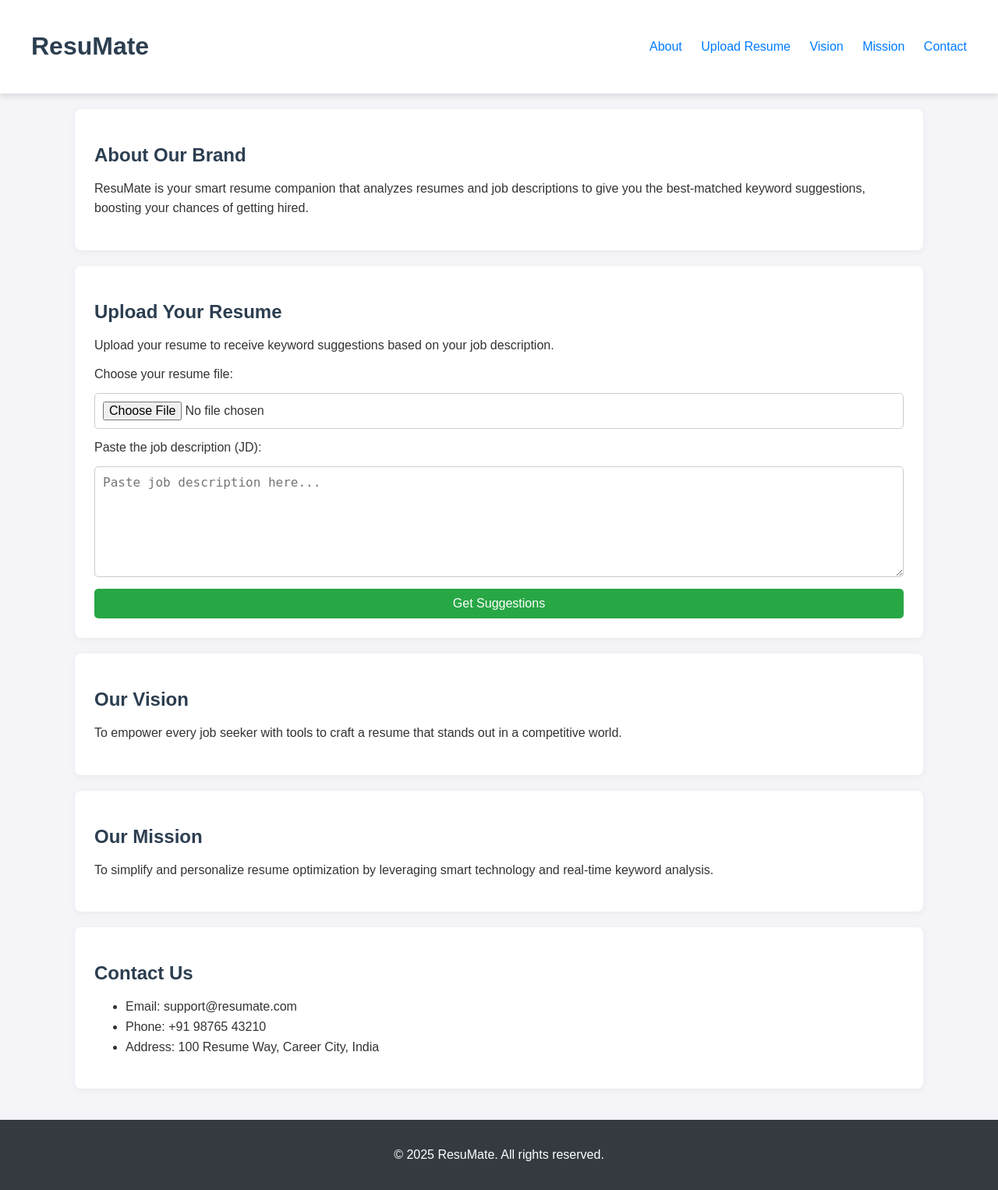
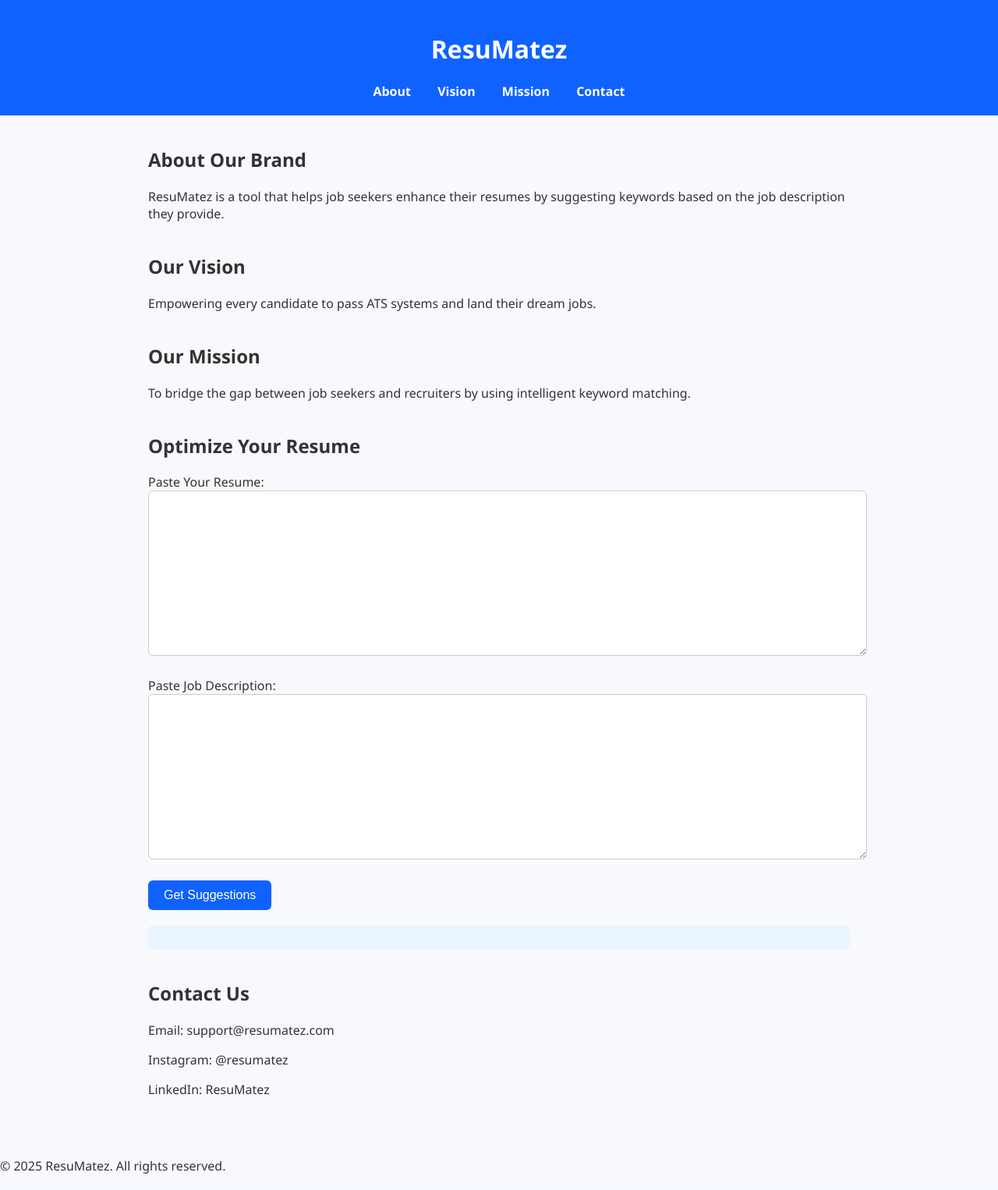
Before and after one commit to Shivani0727/ResuMatez, a Flask app: page / in a window 1280 px wide. Shown: the whole page at 78% size. After the commit the page ends 1505 px from the top, so only its background shows below. Run offline with Flask 3, Linux system fonts and the light colour scheme.

Commit message:
This update transitions the ResuMatez project to a fully front-end implementation using HTML, CSS, and JavaScript. Key features added:  Added a user form to paste resume and job description  Implemented JavaScript logic to extract and compare keywords between resume and JD  Displayed suggested keywords that are missing from the resume  Styled components for consistent branding and improved UX  Updated navigation, about, vision, mission, and contact sections in index.html  Removed backend dependencies to ensure compatibility with GitHub Pages hosting

```diff
--- a/static/js/script.js
+++ b/static/js/script.js
@@ -1,14 +1,23 @@
-document.getElementById('resume-upload-form').addEventListener('submit', function (e) {
-    e.preventDefault();
+document.getElementById("resumeForm").addEventListener("submit", function (e) {
+  e.preventDefault();
 
-    const resume = document.getElementById('resume').files[0];
-    const jd = document.getElementById('jd').value;
+  const resumeText = document.getElementById("resume").value.toLowerCase();
+  const jdText = document.getElementById("jd").value.toLowerCase();
 
-    if (!resume || !jd) {
-      alert('Please upload your resume and paste the job description.');
-      return;
-    }
+  const jdWords = new Set(jdText.match(/\b[a-z]{4,}\b/g)); // extract words of 4+ chars
+  const resumeWords = new Set(resumeText.match(/\b[a-z]{4,}\b/g));
 
-    // Simulate a suggestion system
-    alert('Resume submitted successfully!\n\nKeyword suggestions based on JD:\n- Leadership\n- Time Management\n- Python\n- Data Analysis');
-  });
+  const missingKeywords = [...jdWords].filter(word => !resumeWords.has(word));
+
+  const topSuggestions = missingKeywords.slice(0, 10); // Show top 10
+
+  const resultsDiv = document.getElementById("results");
+  if (topSuggestions.length > 0) {
+    resultsDiv.innerHTML = `
+      <h3>Suggested Keywords to Add:</h3>
+      <ul>${topSuggestions.map(word => `<li>${word}</li>`).join('')}</ul>
+    `;
+  } else {
+    resultsDiv.innerHTML = "<p>Your resume already covers most keywords in the JD!</p>";
+  }
+});
--- a/static/styles.css
+++ b/static/styles.css
@@ -1,110 +1,51 @@
-/* Global Styles */
 body {
-    font-family: 'Arial', sans-serif;
-    background-color: #f4f4f9;
+    font-family: 'Segoe UI', sans-serif;
     margin: 0;
     padding: 0;
+    background: #f7f9fc;
     color: #333;
   }
 
-  h1, h2 {
-    color: #2c3e50;
-  }
-
-  a {
-    text-decoration: none;
-    color: #007BFF;
-  }
-
-  /* Header */
   .header {
-    display: flex;
-    justify-content: space-between;
-    align-items: center;
-    background-color: #ffffff;
-    padding: 20px 40px;
-    box-shadow: 0 4px 6px rgba(0,0,0,0.1);
-  }
-
-  .navbar a {
-    margin-left: 20px;
-    font-weight: 500;
-  }
-
-  .navbar a:hover {
-    color: #0056b3;
-  }
-
-  /* Container */
-  .container {
-    width: 85%;
-    margin: auto;
-    padding: 20px;
-  }
-
-  /* Section Styling */
-  .section {
-    background-color: #fff;
-    padding: 25px;
-    margin-bottom: 20px;
-    border-radius: 8px;
-    box-shadow: 0 2px 10px rgba(0,0,0,0.05);
-  }
-
-  .section h2 {
-    margin-bottom: 15px;
-    font-size: 24px;
-  }
-
-  .section p, ul {
-    font-size: 16px;
-    line-height: 1.6;
-  }
-
-  /* Form Styling */
-  form {
-    display: flex;
-    flex-direction: column;
-    gap: 15px;
-  }
-
-  input[type="file"],
-  textarea,
-  input[type="submit"] {
-    padding: 10px;
-    border-radius: 5px;
-    border: 1px solid #ccc;
-    font-size: 16px;
-  }
-
-  textarea {
-    height: 120px;
-    resize: vertical;
-  }
-
-  input[type="submit"] {
-    background-color: #28a745;
-    color: #fff;
-    border: none;
-    cursor: pointer;
-  }
-
-  input[type="submit"]:hover {
-    background-color: #218838;
-  }
-
-  /* Footer */
-  .footer {
-    background-color: #343a40;
+    background-color: #0f62fe;
     color: white;
     padding: 20px;
     text-align: center;
   }
 
+  .navbar {
+    margin-top: 10px;
+  }
+
+  .navbar a {
+    margin: 0 15px;
+    color: white;
+    text-decoration: none;
+    font-weight: bold;
+  }
+
+  .container {
+    padding: 20px;
+    max-width: 900px;
+    margin: auto;
+  }
+
+  .section {
+    margin-bottom: 40px;
+  }
+
+  textarea {
+    width: 100%;
+    padding: 10px;
+    font-size: 1rem;
+    border: 1px solid #ccc;
+    border-radius: 6px;
+  }
+
   button {
     padding: 10px 20px;
     font-size: 16px;
-    background-color: #007bff;
+    background-color: #0f62fe;
     color: white;
     border: none;
     border-radius: 6px;
@@ -112,5 +53,12 @@ body {
   }
 
   button:hover {
-    background-color: #0056b3;
+    background-color: #0043ce;
   }
+
+  #results {
+    margin-top: 20px;
+    background: #eaf4ff;
+    padding: 15px;
+    border-radius: 6px;
+  }
--- a/templates/index.html
+++ b/templates/index.html
@@ -3,15 +3,14 @@
 <head>
   <meta charset="UTF-8" />
   <meta name="viewport" content="width=device-width, initial-scale=1.0"/>
-  <title>ResuMate</title>
+  <title>ResuMatez</title>
   <link rel="stylesheet" href="styles.css" />
 </head>
 <body>
   <header class="header">
-    <h1>ResuMate</h1>
+    <h1>ResuMatez</h1>
     <nav class="navbar">
       <a href="#about">About</a>
-      <a href="#upload">Upload Resume</a>
       <a href="#vision">Vision</a>
       <a href="#mission">Mission</a>
       <a href="#contact">Contact</a>
@@ -19,54 +18,47 @@
   </header>
 
   <div class="container">
-    <!-- About Section -->
-    <section id="about" class="section">
+    <section class="section" id="about">
       <h2>About Our Brand</h2>
-      <p>ResuMate is your smart resume companion that analyzes resumes and job descriptions to give you the best-matched keyword suggestions, boosting your chances of getting hired.</p>
+      <p>ResuMatez is a tool that helps job seekers enhance their resumes by suggesting keywords based on the job description they provide.</p>
     </section>
 
-    <!-- Resume Upload -->
-    <section id="upload" class="section">
-      <h2>Upload Your Resume</h2>
-      <p>Upload your resume to receive keyword suggestions based on your job description.</p>
-      <form id="resume-upload-form">
-        <label for="resume">Choose your resume file:</label>
-        <input type="file" id="resume" name="resume" accept=".pdf,.docx" required />
-
-        <label for="jd">Paste the job description (JD):</label>
-        <textarea id="jd" name="jd" placeholder="Paste job description here..." required></textarea>
-
-        <input type="submit" value="Get Suggestions" />
-      </form>
+    <section class="section" id="vision">
+      <h2>Our Vision</h2>
+      <p>Empowering every candidate to pass ATS systems and land their dream jobs.</p>
     </section>
 
-    <!-- Vision -->
-    <section id="vision" class="section">
-      <h2>Our Vision</h2>
-      <p>To empower every job seeker with tools to craft a resume that stands out in a competitive world.</p>
+    <section class="section" id="mission">
+      <h2>Our Mission</h2>
+      <p>To bridge the gap between job seekers and recruiters by using intelligent keyword matching.</p>
     </section>
 
-    <!-- Mission -->
-    <section id="mission" class="section">
-      <h2>Our Mission</h2>
-      <p>To simplify and personalize resume optimization by leveraging smart technology and real-time keyword analysis.</p>
+    <section class="section" id="upload">
+      <h2>Optimize Your Resume</h2>
+      <form id="resumeForm">
+        <label for="resume">Paste Your Resume:</label><br>
+        <textarea id="resume" rows="10" required></textarea><br><br>
+
+        <label for="jd">Paste Job Description:</label><br>
+        <textarea id="jd" rows="10" required></textarea><br><br>
+
+        <button type="submit">Get Suggestions</button>
+      </form>
+      <div id="results"></div>
     </section>
 
-    <!-- Contact -->
-    <section id="contact" class="section">
+    <section class="section" id="contact">
       <h2>Contact Us</h2>
-      <ul>
-        <li>Email: support@resumate.com</li>
-        <li>Phone: +91 98765 43210</li>
-        <li>Address: 100 Resume Way, Career City, India</li>
-      </ul>
+      <p>Email: support@resumatez.com</p>
+      <p>Instagram: @resumatez</p>
+      <p>LinkedIn: ResuMatez</p>
     </section>
   </div>
 
   <footer class="footer">
-    <p>&copy; 2025 ResuMate. All rights reserved.</p>
+    <p>&copy; 2025 ResuMatez. All rights reserved.</p>
   </footer>
 
-  <script src="js/script.js"></script>
+  <script src="script.js"></script>
 </body>
 </html>
```
